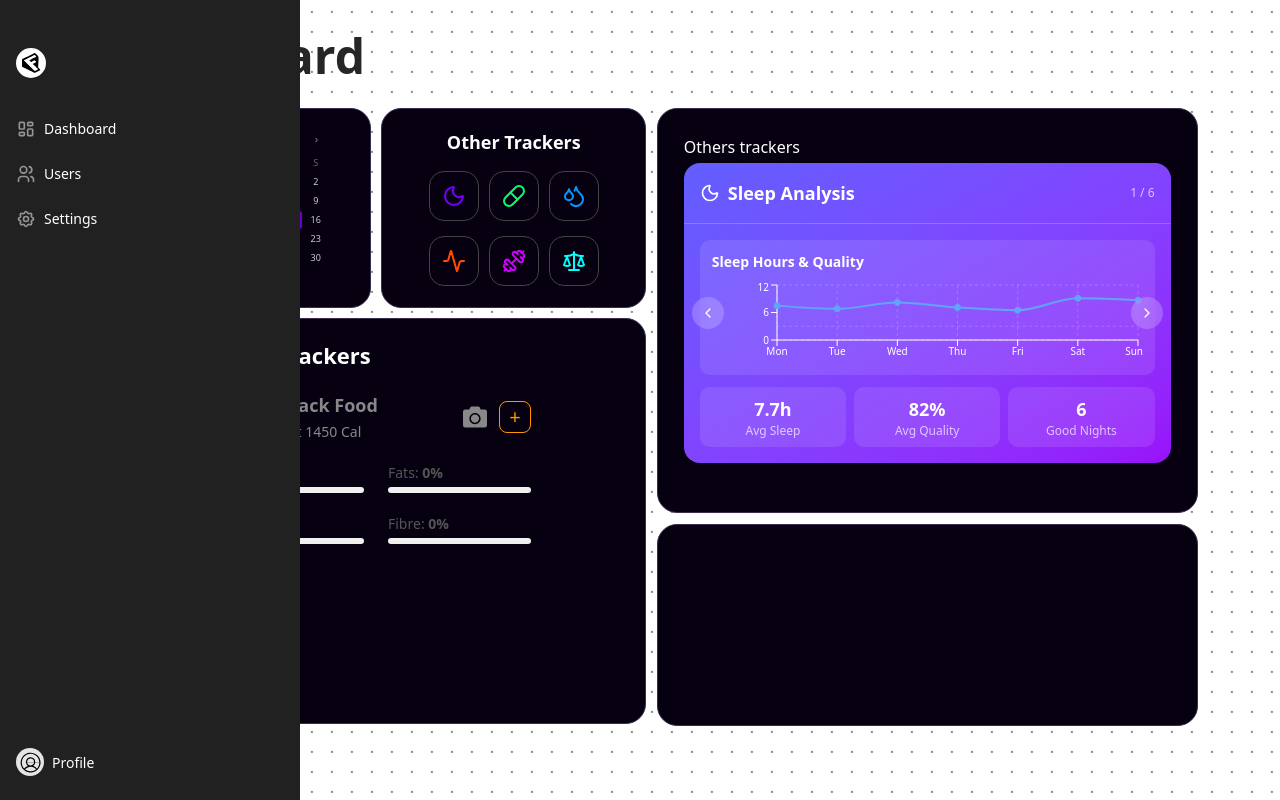
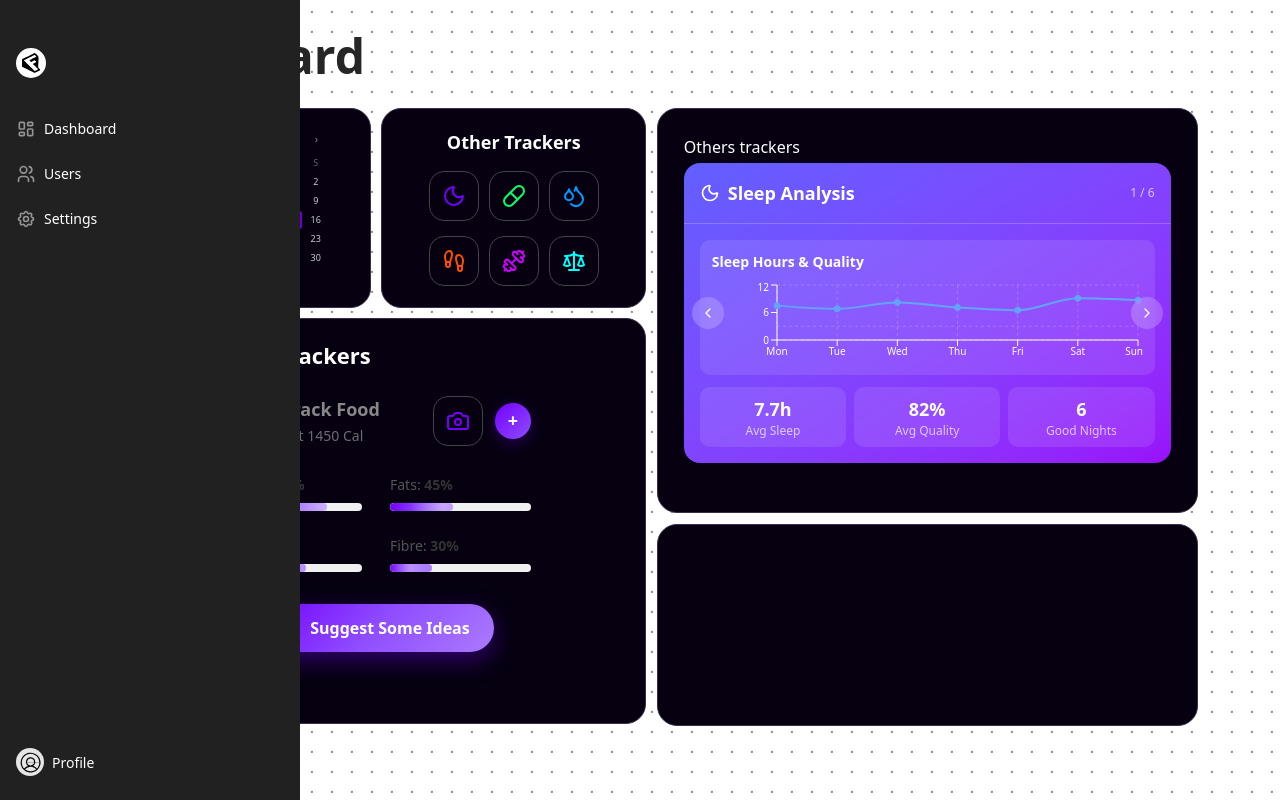
Before and after one commit to Jaysurieya/BMI, a React (Vite) app in the folder frontend/: page /dashboard in a window 1280 px wide. Built offline with nearby package versions, Linux system fonts and the light colour scheme.

Commit message:
Food tracker updated

```diff
--- a/frontend/src/components/F-tracker.jsx
+++ b/frontend/src/components/F-tracker.jsx
@@ -1,48 +1,107 @@
-import React from 'react';
-import { FaCamera } from "react-icons/fa";
+import React, { useState, useEffect } from 'react';
+import { Camera,Utensils } from "lucide-react";
+import GlareHover from './GlareHover/GlareHover';
 
-const MacroStat = ({ label, value }) => (
-  <div>
-    <p style={{ margin: '0 0 4px 0', fontSize: '14px', color: '#555' }}>
-      {label}: <span style={{ fontWeight: '600' }}>{`${value}%`}</span>
+const MacroStat = ({ label, value, delay = 0 }) => {
+  const [isVisible, setIsVisible] = useState(false);
+
+  useEffect(() => {
+    const timer = setTimeout(() => setIsVisible(true), delay);
+    return () => clearTimeout(timer);
+  }, [delay]);
+
+  return (
+    <div style={{
+      opacity: isVisible ? 1 : 0,
+      transform: isVisible ? 'translateY(0)' : 'translateY(20px)',
+      transition: `all 0.6s cubic-bezier(0.4, 0.0, 0.2, 1) ${delay}ms`
+    }}>
+      <p style={{
+        margin: '0 0 8px 0',
+        fontSize: '14px',
+        color: '#555',
+        fontWeight: '500'
+      }}>
+        {label}: <span style={{ fontWeight: '700', color: '#333' }}>{`${value}%`}</span>
       </p>
       <div style={{
         backgroundColor: '#f0f0f0',
-      height: '6px',
-      borderRadius: '3px',
-      overflow: 'hidden'
+        height: '8px',
+        borderRadius: '12px',
+        overflow: 'hidden',
+        position: 'relative'
       }}>
-      <div style={{
+        <div
+          style={{
             width: `${value}%`,
             height: '100%',
-        backgroundColor: '#ccc' // Progress bar color
+            background: 'linear-gradient(90deg, #7300ff, #8f4dff, #ab7aff)',
+            borderRadius: '12px',
+            transform: isVisible ? 'translateX(0)' : 'translateX(-100%)',
+            transition: 'transform 1s cubic-bezier(0.4, 0.0, 0.2, 1) 0.3s',
+            position: 'relative',
+            overflow: 'hidden'
+          }}
+        >
+          <div style={{
+            position: 'absolute',
+            top: 0,
+            left: '-100%',
+            width: '100%',
+            height: '100%',
+            background: 'linear-gradient(90deg, transparent, rgba(255,255,255,0.4), transparent)',
+            animation: isVisible && value > 0 ? 'shimmer 2s infinite' : 'none'
           }} />
         </div>
       </div>
+      <style jsx>{`
+        @keyframes shimmer {
+          0% { left: -100%; }
+          100% { left: 100%; }
+        }
+      `}</style>
+    </div>
   );
+};
 
 const FoodTracker = () => {
-  // You can replace this static data with props or state
+  const [isLoaded, setIsLoaded] = useState(false);
+  const [pulseButtons, setPulseButtons] = useState(false);
+
+  useEffect(() => {
+    setIsLoaded(true);
+    const pulseTimer = setInterval(() => {
+      setPulseButtons(true);
+      setTimeout(() => setPulseButtons(false), 600);
+    }, 4000);
+
+    return () => clearInterval(pulseTimer);
+  }, []);
+
   const calorieGoal = 1450;
   const macros = {
-    protein: 0,
-    fats: 0,
-    carbs: 0,
-    fibre: 0
+    protein: 75,
+    fats: 45,
+    carbs: 60,
+    fibre: 30
   };
 
   return (
     <div style={{
       fontFamily: 'system-ui, -apple-system, sans-serif',
       padding: '20px',
-      maxWidth: '350px'
+      maxWidth: '350px',
+      position: 'relative'
     }}>
 
       <h2 style={{
         fontSize: '22px',
         fontWeight: 'bold',
-        margin: '0 0 20px 0',
-        color: '#ffffffff' // Assuming white text for a dark background
+        margin: '0 0 24px 0',
+        color: '#ffffff',
+        opacity: isLoaded ? 1 : 0,
+        transform: isLoaded ? 'translateY(0)' : 'translateY(-20px)',
+        transition: 'all 0.8s cubic-bezier(0.4, 0.0, 0.2, 1)'
       }}>
         Your Trackers
       </h2>
@@ -52,39 +111,104 @@ const FoodTracker = () => {
         display: 'flex',
         justifyContent: 'space-between',
         alignItems: 'center',
-        marginBottom: '20px'
+        marginBottom: '28px',
+        opacity: isLoaded ? 1 : 0,
+        transform: isLoaded ? 'translateX(0)' : 'translateX(-30px)',
+        transition: 'all 0.8s cubic-bezier(0.4, 0.0, 0.2, 1) 0.2s'
       }}>
         <div style={{ display: 'flex', alignItems: 'center', gap: '12px' }}>
-          <div style={{
-            width: '48px', height: '48px', borderRadius: '50%',
-            display: 'flex', alignItems: 'center', justifyContent: 'center',
-            backgroundColor: '#f0f0f0', fontSize: '24px'
+          <GlareHover
+              width="50px"
+              height="50px"
+              background="#060010" // Add a background color to make the container visible
+              borderRadius="15px"    // Adjusted for a more circular look
+              borderColor="#444"    // Added a subtle border
+              glareColor="#ffffff"   // Corrected to a standard 6-digit hex
+              >
+              <Utensils color="#7300ff" size={24} />
+          </GlareHover>
+          <div>
+            <p style={{
+              margin: 0,
+              fontSize: '18px',
+              fontWeight: '600',
+              color: '#888',
+              transform: 'translateY(0)',
+              transition: 'all 0.3s ease'
             }}>
-            🍴
-          </div>
-          <div>
-            <p style={{ margin: 0, fontSize: '18px', fontWeight: '600', color: '#888' }}>
               Track Food
             </p>
-            <p style={{ margin: '2px 0 0 0', fontSize: '14px', color: '#888' }}>
+            <p style={{
+              margin: '2px 0 0 0',
+              fontSize: '14px',
+              color: '#888',
+              opacity: 0.8
+            }}>
               Eat {calorieGoal} Cal
             </p>
           </div>
         </div>
-        <div style={{ display: 'flex', alignItems: 'center', gap: '12px' }}>
-          {/* ✅ ICON: The react-icons component is used here. */}
+        <div style={{
+          display: 'flex',
+          alignItems: 'center',
+          gap: '12px'
+        }}>
+          <GlareHover
+              width="50px"
+              height="50px"
+              background="#060010" // Add a background color to make the container visible
+              borderRadius="15px"    // Adjusted for a more circular look
+              borderColor="#444"    // Added a subtle border
+              glareColor="#ffffff"   // Corrected to a standard 6-digit hex
+              >
               <button style={{
-            background: 'none', border: 'none', cursor: 'pointer',
-            // You can adjust the icon color and size directly here
+            background: 'none',
+            border: 'none',
+            cursor: 'pointer',
             color: '#888',
-            fontSize: '24px'
+            fontSize: '24px',
+            transform: pulseButtons ? 'scale(1.2)' : 'scale(1)',
+            transition: 'all 0.3s cubic-bezier(0.4, 0.0, 0.2, 1)',
+            borderRadius: '12px',
+            padding: '8px'
+          }}
+          onMouseEnter={(e) => {
+            e.target.style.transform = 'scale(1.1) rotate(5deg)';
+            e.target.style.color = '#667eea';
+          }}
+          onMouseLeave={(e) => {
+            e.target.style.transform = 'scale(1) rotate(0deg)';
+            e.target.style.color = '#888';
           }}>
-            <FaCamera />
+            <Camera color='#7300ffff'/>
           </button>
+          </GlareHover>
           <button style={{
-            width: '32px', height: '32px', borderRadius: '8px', border: '1.5px solid #ff9500',
-            backgroundColor: 'transparent', color: '#ff9500', cursor: 'pointer',
-            fontSize: '20px', display: 'flex', alignItems: 'center', justifyContent: 'center'
+            width: '36px',
+            height: '36px',
+            borderRadius: '50%',
+            border: 'none',
+            background: 'linear-gradient(135deg, #7300ff, #8f4dff)',
+            color: 'white',
+            cursor: 'pointer',
+            fontSize: '18px',
+            display: 'flex',
+            alignItems: 'center',
+            justifyContent: 'center',
+            fontWeight: 'bold',
+            transform: pulseButtons ? 'scale(1.1)' : 'scale(1)',
+            transition: 'all 0.3s cubic-bezier(0.4, 0.0, 0.2, 1)',
+            boxShadow: '0 4px 15px rgba(115, 0, 255, 0.3)'
+          }}
+          onMouseEnter={(e) => {
+            e.target.style.transform = 'scale(1.1)';
+            e.target.style.background = 'linear-gradient(135deg, #8f4dff, #7300ff)';
+            e.target.style.boxShadow = '0 6px 20px rgba(115, 0, 255, 0.5)';
+          }}
+          onMouseLeave={(e) => {
+            e.target.style.transform = 'scale(1)';
+            e.target.style.background = 'linear-gradient(135deg, #7300ff, #8f4dff)';
+            e.target.style.boxShadow = '0 4px 15px rgba(115, 0, 255, 0.3)';
           }}>
             +
           </button>
@@ -95,14 +219,110 @@ const FoodTracker = () => {
       <div style={{
         display: 'grid',
         gridTemplateColumns: 'repeat(2, 1fr)',
-        gap: '20px 24px'
+        gap: '24px 28px',
+        marginBottom: '32px'
       }}>
-        <MacroStat label="Protein" value={macros.protein} />
-        <MacroStat label="Fats" value={macros.fats} />
-        <MacroStat label="Carbs" value={macros.carbs} />
-        <MacroStat label="Fibre" value={macros.fibre} />
+        <MacroStat label="Protein" value={macros.protein} delay={600} />
+        <MacroStat label="Fats" value={macros.fats} delay={700} />
+        <MacroStat label="Carbs" value={macros.carbs} delay={800} />
+        <MacroStat label="Fibre" value={macros.fibre} delay={900} />
       </div>
 
+      {/* Creative Suggest Ideas Button */}
+      <div style={{
+        display: 'flex',
+        justifyContent: 'center',
+        opacity: isLoaded ? 1 : 0,
+        transform: isLoaded ? 'translateY(0)' : 'translateY(30px)',
+        transition: 'all 0.8s cubic-bezier(0.4, 0.0, 0.2, 1) 1.2s'
+      }}>
+        <button style={{
+          background: 'linear-gradient(135deg, #7300ff 0%, #8f4dff 50%, #ab7aff 100%)',
+          border: 'none',
+          borderRadius: '25px',
+          padding: '12px 24px',
+          color: 'white',
+          fontSize: '16px',
+          fontWeight: '600',
+          cursor: 'pointer',
+          position: 'relative',
+          overflow: 'hidden',
+          boxShadow: '0 8px 25px rgba(115, 0, 255, 0.4)',
+          transition: 'all 0.3s cubic-bezier(0.4, 0.0, 0.2, 1)',
+          display: 'flex',
+          alignItems: 'center',
+          gap: '8px'
+        }}
+        onMouseEnter={(e) => {
+          e.target.style.transform = 'translateY(-2px)';
+          e.target.style.boxShadow = '0 12px 35px rgba(115, 0, 255, 0.5)';
+          e.target.style.background = 'linear-gradient(135deg, #8f4dff 0%, #ab7aff 50%, #c084fc 100%)';
+          // Trigger shimmer effect on hover
+          const shimmer = e.target.querySelector('.shimmer-effect');
+          if (shimmer) {
+            shimmer.style.animation = 'buttonShimmer 0.8s ease-out';
+          }
+        }}
+        onMouseLeave={(e) => {
+          e.target.style.transform = 'translateY(0)';
+          e.target.style.boxShadow = '0 8px 25px rgba(115, 0, 255, 0.4)';
+          e.target.style.background = 'linear-gradient(135deg, #7300ff 0%, #8f4dff 50%, #ab7aff 100%)';
+          // Stop shimmer effect
+          const shimmer = e.target.querySelector('.shimmer-effect');
+          if (shimmer) {
+            shimmer.style.animation = 'none';
+          }
+        }}
+        onClick={(e) => {
+          // Create ripple effect
+          const ripple = document.createElement('span');
+          const rect = e.target.getBoundingClientRect();
+          const size = Math.max(rect.width, rect.height);
+          const x = e.clientX - rect.left - size / 2;
+          const y = e.clientY - rect.top - size / 2;
+
+          ripple.style.width = ripple.style.height = size + 'px';
+          ripple.style.left = x + 'px';
+          ripple.style.top = y + 'px';
+          ripple.style.position = 'absolute';
+          ripple.style.borderRadius = '50%';
+          ripple.style.background = 'rgba(255, 255, 255, 0.6)';
+          ripple.style.transform = 'scale(0)';
+          ripple.style.animation = 'ripple 0.6s linear';
+          ripple.style.pointerEvents = 'none';
+
+          e.target.appendChild(ripple);
+
+          setTimeout(() => {
+            ripple.remove();
+          }, 600);
+        }}>
+          <span>💡</span>
+          Suggest Some Ideas
+          <div className="shimmer-effect" style={{
+            position: 'absolute',
+            top: 0,
+            left: '-100%',
+            width: '100%',
+            height: '100%',
+            background: 'linear-gradient(90deg, transparent, rgba(255,255,255,0.2), transparent)',
+            animation: 'none'
+          }} />
+        </button>
+      </div>
+
+      <style jsx>{`
+        @keyframes ripple {
+          to {
+            transform: scale(4);
+            opacity: 0;
+          }
+        }
+        @keyframes buttonShimmer {
+          0% { left: -100%; }
+          100% { left: 100%; }
+        }
+      `}</style>
     </div>
   );
 };
--- a/frontend/src/components/Tracker_icons.jsx
+++ b/frontend/src/components/Tracker_icons.jsx
@@ -4,7 +4,7 @@ import {
   Moon,
   Pill,
   Droplets,
-  Activity,
+  Footprints,
   Dumbbell,
   Scale,
 } from 'lucide-react';
@@ -55,7 +55,7 @@ function AnimatedTooltip() {
             borderColor="#444"    // Added a subtle border
             glareColor="#ffffff"   // Corrected to a standard 6-digit hex
             >
-            <Activity color="#ff4d00ff" size={24} />
+            <Footprints color="#ff4d00ff" size={24} />
         </GlareHover>
         <GlareHover
             width="50px"
```
Lines whose indentation alone changed are shown as unchanged.
